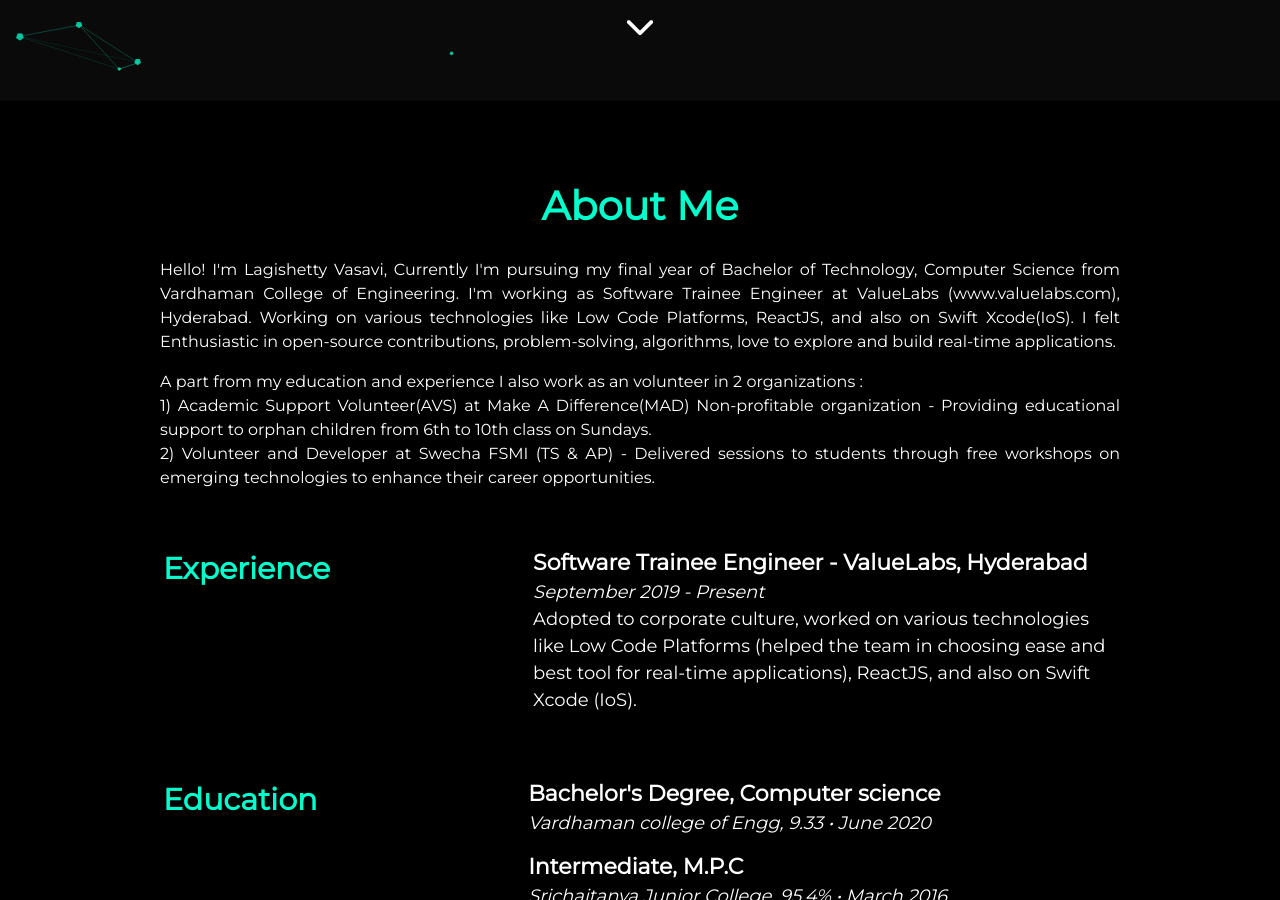
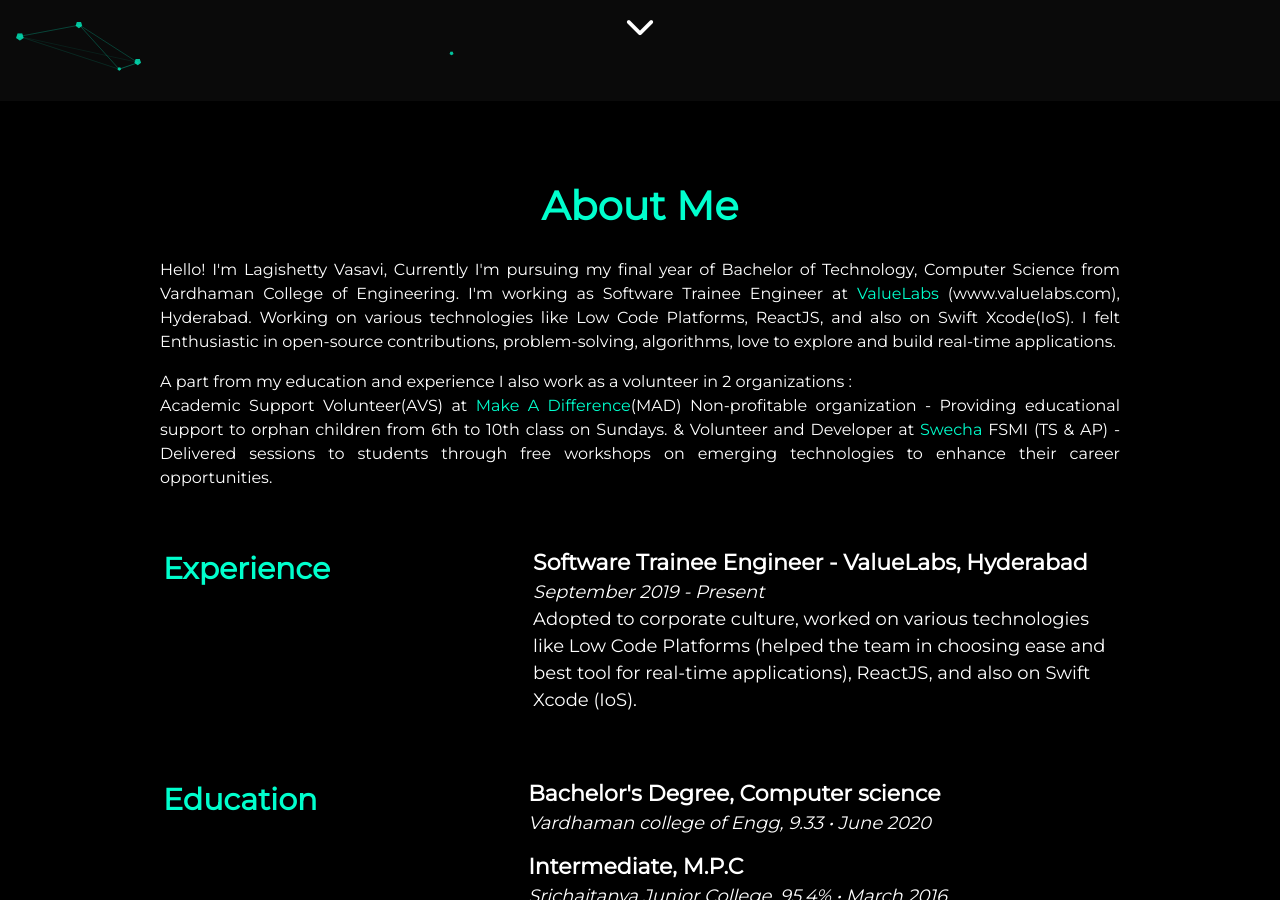
Before and after one commit to VasaviLagishetty/VasaviLagishetty.github.io, a Jekyll site: the page built from index.html, in a window 1280 px wide and 900 px high, scrolled down 799 px. Built offline with Jekyll 4.4.1, drawn with Linux system fonts in a browser that asks for light colours; nearby versions of some CDN libraries.

Commit message:
Updated Profile

```diff
--- a/_includes/about.html
+++ b/_includes/about.html
@@ -60,8 +60,8 @@
  <body style="background-color:black;color: white">
 <div class="user-details">
   <h1 class="heading"> About Me </h1>
-  <p>Hello! I'm Lagishetty Vasavi, Currently I'm pursuing my final year of Bachelor of Technology, Computer Science from Vardhaman College of Engineering. I'm working as Software Trainee Engineer at ValueLabs (www.valuelabs.com), Hyderabad. Working on various technologies like Low Code Platforms, ReactJS, and also on Swift Xcode(IoS). I felt Enthusiastic in open-source contributions, problem-solving, algorithms, love to explore and build real-time applications.</p>
-  <p class="info">A part from my education and experience I also work as an volunteer in 2 organizations :<br> 1) Academic Support Volunteer(AVS) at Make A Difference(MAD) Non-profitable organization - Providing educational support to orphan children from 6th to 10th class on Sundays.<br> 2) Volunteer and Developer at Swecha FSMI (TS & AP) - Delivered sessions to students through free workshops on emerging technologies to enhance their career opportunities.</p>
+  <p>Hello! I'm Lagishetty Vasavi, Currently I'm pursuing my final year of Bachelor of Technology, Computer Science from Vardhaman College of Engineering. I'm working as Software Trainee Engineer at <span style="color: #00ffcd;">ValueLabs</span> (www.valuelabs.com), Hyderabad. Working on various technologies like Low Code Platforms, ReactJS, and also on Swift Xcode(IoS). I felt Enthusiastic in open-source contributions, problem-solving, algorithms, love to explore and build real-time applications.</p>
+  <p class="info">A part from my education and experience I also work as a volunteer in 2 organizations :<br>Academic Support Volunteer(AVS) at <span style="color: #00ffcd;">Make A Difference</span>(MAD) Non-profitable organization - Providing educational support to orphan children from 6th to 10th class on Sundays. & Volunteer and Developer at <span style="color: #00ffcd;">Swecha</span> FSMI (TS & AP) - Delivered sessions to students through free workshops on emerging technologies to enhance their career opportunities.</p>
   </div><br><br>
 <table>
   <tr>
```
Also changed, not shown: 1 other file.
